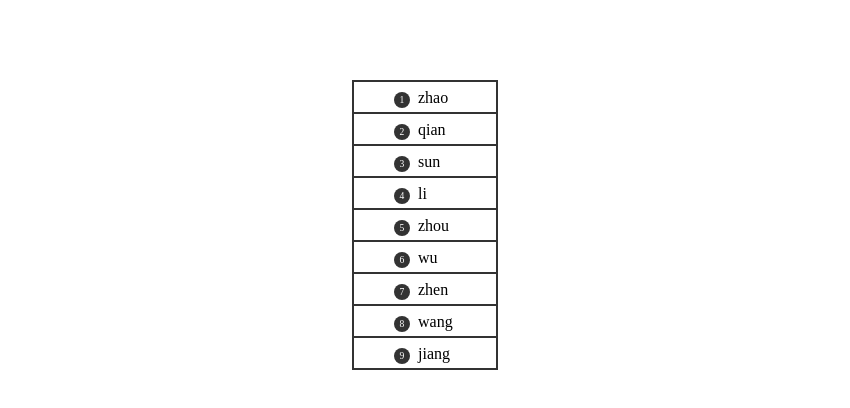
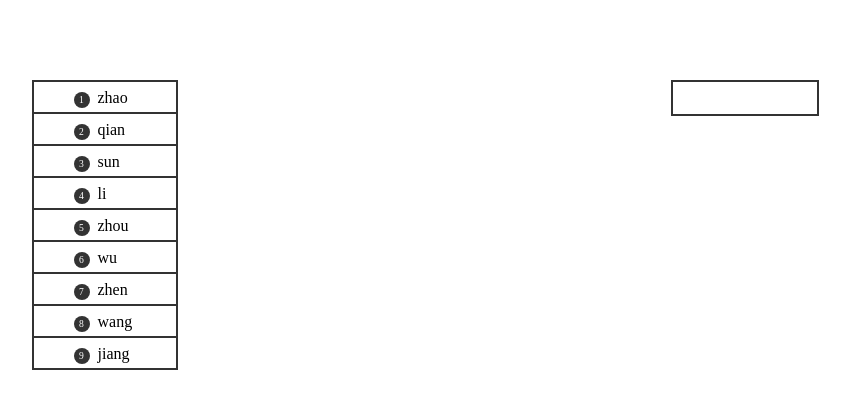
Before and after one commit to flywnx/demoList, a plain HTML site: page html/vue/vue拖动.html in a window 1280 px wide. Shown: the whole page, without its empty margins (215-1065 px from the left). Drawn offline with nearby package versions, Linux system fonts and the light colour scheme.

Commit message:
拖动完成

```diff
--- a/html/vue/vue拖动.html
+++ b/html/vue/vue拖动.html
@@ -21,6 +21,7 @@
       display: flex;
       width: 100%;
       justify-content: space-around;
+      align-items: flex-start
     }
 
     .drag {
@@ -28,6 +29,8 @@
       flex-direction: column;
       align-items: center;
       margin: 5rem;
+      min-height: 2rem;
+      width: 9rem;
     }
 
     .drag li {
@@ -54,10 +57,17 @@
       display: inline-block;
       margin: 0 0.5rem;
     }
+    .empty{
+      border: 2px solid #333;
+    }
   </style>
   <div id="app">
-    <ul class='drag' id='drag1' @dragover='dragover' @drop='drop'>
-      <li v-for='(item,index) in arr1' draggable="true" @dragstart='dragstart' :data-num='index' >
+    <ul class='drag' :class="arr1.length===0?'empty':''" id='drag1' @dragover='dragover' @drop='drop' ref='drag' data-arrName='arr1'>
+      <li v-for='(item,index) in arr1' draggable="true" @dragstart='dragstart' :data-num='index'>
+        <span>{{item.order}}</span>{{item.name}}</li>
+    </ul>
+    <ul class='drag' id='drag2':class="arr2.length===0?'empty':''" @dragover='dragover' @drop='drop' ref='drag' data-arrName='arr2'>
+      <li v-for='(item,index) in arr2' draggable="true" @dragstart='dragstart' :data-num='index'>
         <span>{{item.order}}</span>{{item.name}}</li>
     </ul>
   </div>
@@ -76,140 +86,56 @@
           { order: 8, name: 'wang', drag: true },
           { order: 9, name: 'jiang', drag: true }
         ],
-        dargNum: null,
-        parentNode: {}
+        arr2: [
+          // { order: 9, name: 'meng', drag: true }
+        ],
+        dragNum: null,
+        dragArrayOut: '',
+        dragArrayIn: '',
+        dragEle: {}
       },
       // 列表区域的宽高与距离上左边界的距离
       mounted() {
+        // let key = Object.keys(this.arr1)
+        // console.log(this.arr1)
+        // console.log(key);
 
       },
       methods: {
         dragstart(e) {
-          console.log(e);
           this.dargNum = e.target.dataset.num
-          // this.parentNode.w = e.target.parentNode.clientWidth
-          // this.parentNode.h = e.target.parentNode.clientHeight
-          // this.parentNode.cNum = e.target.parentNode.childNodes.length
-          // console.log(this.parentNode);
+          this.dragArrayOut = e.path[1].dataset.arrname
         },
         dragover(e) {
           event.preventDefault()
-          console.dir(e.target);
-          console.log(e.target.dataset.num);
-          console.log(e.target.clientHeight);
-
+          // if (this.dargNum) {
+          //   this.dragEle = this[this.dragArrayOut].splice(this.dargNum, 1)[0]
+          // }
+          // this.dargNum = null
         },
         drop(e) {
           console.log(e);
-          console.dir(e.target.parentNode);
+
+          // console.log(e.path[0].nodeName ==='LI');
+
+          if (e.path[0].nodeName === 'LI') {
+            this.dragEle = this[this.dragArrayOut].splice(this.dargNum, 1)[0]
+            this.dragArrayIn = e.path[1].dataset.arrname
+            let index = e.target.dataset.num
+            let num
+            e.offsetY / e.path[0].clientHeight < 0.5 ? num = 0 : num = 1
+            this[this.dragArrayIn].splice(parseInt(index) + parseInt(num), 0, this.dragEle)
+          } else if (e.path[0].nodeName === 'UL') {
+            this.dragEle = this[this.dragArrayOut].splice(this.dargNum, 1)[0]
+            this.dragArrayIn = e.path[0].dataset.arrname
+            this[this.dragArrayIn].push(this.dragEle)
+          }
+
         }
       }
     })
   </script>
-  <!-- <script>
-    var app = new Vue({
-      el: '#app',
-      data: {
-        arr1: [
-          { order: 1, name: 'zhao', fixed: false },
-          { order: 2, name: 'qian', fixed: false },
-          { order: 3, name: 'sun', fixed: false },
-          { order: 4, name: 'li', fixed: false },
-          { order: 5, name: 'zhou', fixed: false },
-          { order: 6, name: 'wu', fixed: false },
-          { order: 7, name: 'zhen', fixed: false },
-          { order: 8, name: 'wang', fixed: false },
-          { order: 9, name: 'jiang', fixed: false }
-        ],
-        arr2: [{ order: 10, name: 'zhang', fixed: false }],
-        mouseType: false,
-        dragHtml: '',
-        fixedItemX: 0,
-        fixedItemY: 0,
-        clickPoint: {},
-        drag1: {},
-        drag2: {},
-        clickData: {},
-        pushType: false
-      },
-      mounted() {
-        let drag1 = document.querySelector('#drag1')
-        this.drag1 = { x: drag1.offsetLeft, y: drag1.offsetTop, w: drag1.offsetWidth, h: drag1.offsetHeight }
-        let drag2 = document.querySelector('#drag2')
-        this.drag2 = { x: drag2.offsetLeft, y: drag2.offsetTop, w: drag2.offsetWidth, h: drag2.offsetHeight }
-      },
-      methods: {
-        dragStart(e) {
-          if (e.target.localName !== 'li') {
-            return
-          }
-          this.mouseType = true
-          // console.log(e.target.dataset)
-          this.clickData = { num: e.target.dataset.num, arrName: e.target.dataset.array, conent: this[e.target.dataset.array][e.target.dataset.num] }
-          console.log(this.clickData);
-          this.dragHtml = e.target.innerHTML
-          this.clickPoint.x = e.offsetX
-          this.clickPoint.y = e.offsetY
-          this.clickPoint.w = e.target.clientWidth
-          this.clickPoint.h = e.target.clientHeight
-          this.fixedItemX = e.pageX - e.offsetX
-          this.fixedItemY = e.pageY - e.offsetY
-          // console.log(this.clickPoint)
-        },
-        dragMove(e) {
-          if (!this.mouseType) {
-            return
-          }
-          this.fixedItemX = e.pageX - this.clickPoint.x
-          this.fixedItemY = e.pageY - this.clickPoint.y
-          if ((e.pageX - this.clickPoint.x) < this.drag1.x && ((e.pageX + this.clickPoint.w - this.clickPoint.x) < (this.drag1.x + this.drag1.w) && (e.pageX + this.clickPoint.w - this.clickPoint.x) > this.drag1.x) ||
-            ((e.pageX - this.clickPoint.x) > this.drag1.x && (e.pageX - this.clickPoint.x) < (this.drag1.x + this.drag1.w)) && (e.pageX + this.clickPoint.w - this.clickPoint.x) > this.drag1.x) {
-            console.log('在drag1中')
-            if (this.clickData.arrName !== 'arr1') {
-              this.pushType = true
-            } else {
-              this.pushType = false
-            }
-          } else if ((e.pageX - this.clickPoint.x) < this.drag2.x && ((e.pageX + this.clickPoint.w - this.clickPoint.x) < (this.drag2.x + this.drag2.w) && (e.pageX + this.clickPoint.w - this.clickPoint.x) > this.drag2.x) ||
-            ((e.pageX - this.clickPoint.x) > this.drag2.x && (e.pageX - this.clickPoint.x) < (this.drag2.x + this.drag2.w)) && (e.pageX + this.clickPoint.w - this.clickPoint.x) > this.drag2.x) {
-            console.log('在drag2中')
-            if (this.clickData.arrName !== 'arr2') {
-              this.pushType = true
-            } else {
-              this.pushType = false
-            }
-          } else {
-            this.pushType = false
-          }
-          console.log(this.pushType);
 
-        },
-        dragUp(e) {
-          if (!this.mouseType) {
-            return
-          }
-          // console.log(e)
-          if (this.pushType) {
-            let arr
-            (this.clickData.arrName === 'arr1' ? arr = 'arr2' : arr = 'arr1')
-            console.log(this.clickData.arrName === 'arr1');
-
-            let item = this[this.clickData.arrName].splice(this.clickData.num, 1)
-            this[arr].push(item[0])
-            // console.log(this[arr]);
-
-          }
-          this.mouseType = false
-          this.clickData = {}
-          this.dragHtml = ''
-          this.clickPoint = {}
-          this.fixedItemX = {}
-          this.fixedItemY = {}
-
-        }
-      }
-    })
-  </script> -->
 </body>
 
 </html>
```
